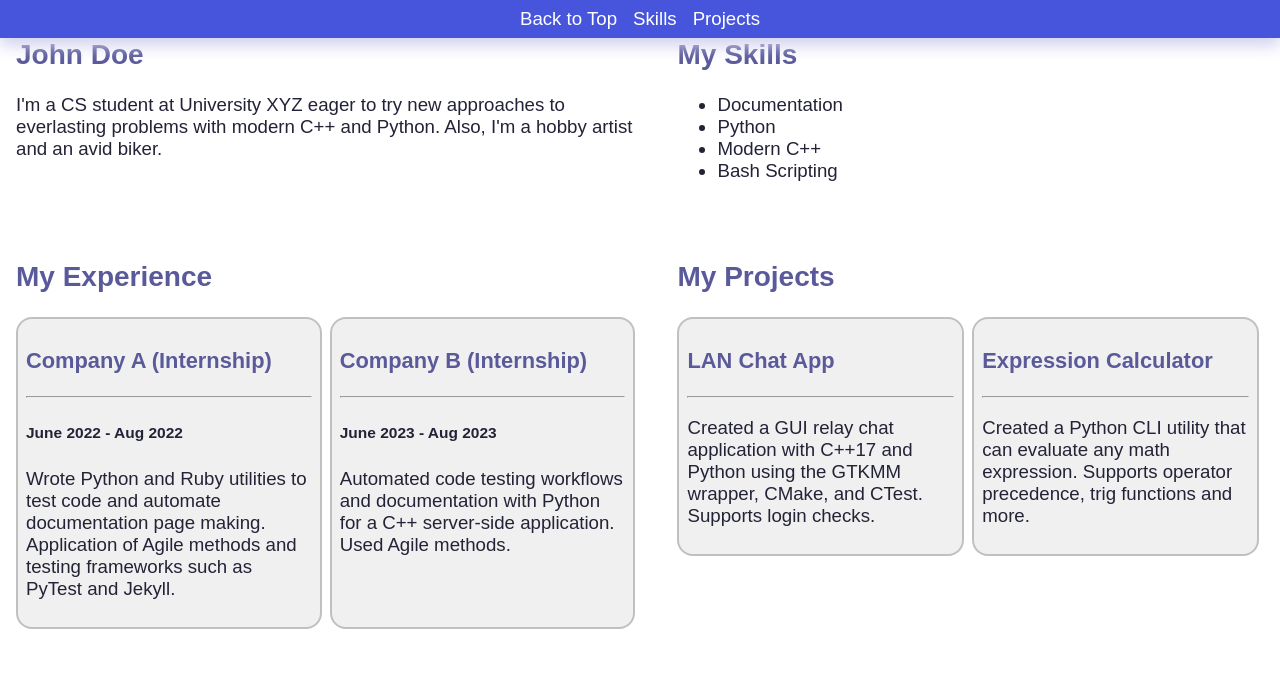
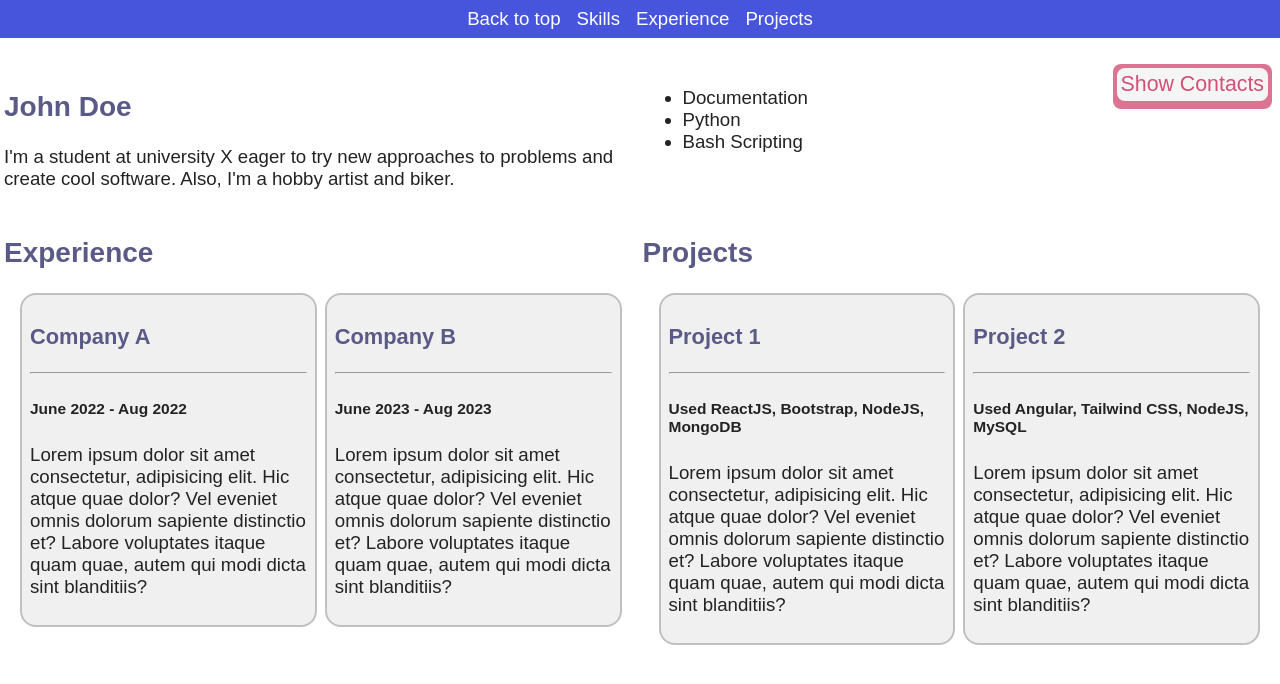
Before and after one commit to DrkWithT/ACM-Portfolio-Site-WS, a plain HTML site: page index.html in a window 1280 px wide. Drawn offline with Linux system fonts and the light colour scheme.

Commit message:
Fixed responsive styles.

```diff
--- a/index.html
+++ b/index.html
@@ -1,75 +1,98 @@
 <!DOCTYPE html>
-<html>
+<html lang="en">
 <head>
     <meta charset="UTF-8">
-    <meta name="viewport" content="width=device-width">
+    <meta name="viewport" content="width=device-width, initial-scale=1.0">
     <title>Sample Portfolio Page</title>
+
+    <!-- include CSS -->
     <link rel="stylesheet" href="resources/style.css">
-    <!--
-        TO-DO:
-        CSS stylesheet in other file
-        JS for cool interactive stuff if needed
-     -->
 </head>
 <body>
     <header>
-        <nav>
-            <a class="jump-link" href="#about-me">Back to Top</a>
+        <nav id="about-me">
+            <a class="jump-link" href="#about-me">Back to top</a>
             <a class="jump-link" href="#skills">Skills</a>
+            <a class="jump-link" href="#experience-box">Experience</a>
             <a class="jump-link" href="#projects">Projects</a>
-            <!-- <a class="jump-link" href="#contact">Contact</a> -->
         </nav>
     </header>
+    <!-- Interactive contacts badge -->
+    <div id="contact-overlay">
+        <button id="contact-btn">Show Contacts</button>
+        <p id="contact-info">
+            Phone: xxx-xxx-xxxx<br>
+            Email: johnd404@example.com<br>
+            GitHub: SampleGitHub
+        </p>
+    </div>
+    <!-- Main Content: About me, projects, etc. -->
     <div class="responsive-box">
-        <section id="about-me" class="page-section">
+        <section id="about-me">
             <h2>John Doe</h2>
-            <p>I'm a CS student at University XYZ eager to try new approaches to everlasting problems with modern C++ and Python. Also, I'm a hobby artist and an avid biker.</p>
+            <p>
+                I'm a student at university X eager to try new approaches to problems and create cool software. Also, I'm a hobby artist and biker.
+            </p>
         </section>
-        <section id="skills" class="page-section">
-            <h2>My Skills</h2>
+        <section id="skills">
             <ul>
                 <li>Documentation</li>
                 <li>Python</li>
-                <li>Modern C++</li>
                 <li>Bash Scripting</li>
             </ul>
         </section>
-        <section id="experience-box" class="page-section">
-            <h2>My Experience</h2>
-            <div class="responsive-box">
+        <section id="experience-box">
+            <h2>Experience</h2>
             <ul class="card-list">
                 <li class="card">
-                        <h3>Company A (Internship)</h3>
+                    <h3>Company A</h3>
                     <hr>
                     <h5>June 2022 - Aug 2022</h5>
-                        <p>Wrote Python and Ruby utilities to test code and automate documentation page making. Application of Agile methods and testing frameworks such as PyTest and Jekyll.</p>
+                    <p>
+                        Lorem ipsum dolor sit amet consectetur, adipisicing elit. Hic atque quae dolor? Vel eveniet omnis
+                        dolorum sapiente distinctio et? Labore voluptates itaque quam quae, autem qui modi dicta sint
+                        blanditiis?
+                    </p>
                 </li>
                 <li class="card">
-                        <h3>Company B (Internship)</h3>
+                    <h3>Company B</h3>
                     <hr>
                     <h5>June 2023 - Aug 2023</h5>
-                        <p>Automated code testing workflows and documentation with Python for a C++ server-side application. Used Agile methods.</p>
+                    <p>
+                        Lorem ipsum dolor sit amet consectetur, adipisicing elit. Hic atque quae dolor? Vel eveniet omnis
+                        dolorum sapiente distinctio et? Labore voluptates itaque quam quae, autem qui modi dicta sint
+                        blanditiis?
+                    </p>
                 </li>
             </ul>
-            </div>
         </section>
-        <section id="projects" class="page-section">
-            <h2>My Projects</h2>
-            <div class="responsive-box">
+        <section id="projects">
+            <h2>Projects</h2>
             <ul class="card-list">
                 <li class="card">
-                        <h3>LAN Chat App</h3>
+                    <h3>Project 1</h3>
                     <hr>
-                        <p>Created a GUI relay chat application with C++17 and Python using the GTKMM wrapper, CMake, and CTest. Supports login checks.</p>
+                    <h5>Used ReactJS, Bootstrap, NodeJS, MongoDB</h5>
+                    <p>
+                        Lorem ipsum dolor sit amet consectetur, adipisicing elit. Hic atque quae dolor? Vel eveniet omnis
+                        dolorum sapiente distinctio et? Labore voluptates itaque quam quae, autem qui modi dicta sint
+                        blanditiis?
+                    </p>
                 </li>
                 <li class="card">
-                        <h3>Expression Calculator</h3>
+                    <h3>Project 2</h3>
                     <hr>
-                        <p>Created a Python CLI utility that can evaluate any math expression. Supports operator precedence, trig functions and more.</p>
+                    <h5>Used Angular, Tailwind CSS, NodeJS, MySQL</h5>
+                    <p>
+                        Lorem ipsum dolor sit amet consectetur, adipisicing elit. Hic atque quae dolor? Vel eveniet omnis
+                        dolorum sapiente distinctio et? Labore voluptates itaque quam quae, autem qui modi dicta sint
+                        blanditiis?
+                    </p>
                 </li>
             </ul>
-            </div>
         </section>
     </div>
+    <!-- JS -->
+    <script src="./resources/index.js"></script>
 </body>
 </html>
--- a/resources/style.css
+++ b/resources/style.css
@@ -1,25 +1,24 @@
-/*
-    @file: resources/style.css
-    @author ACM Beginners Project Team
-*/
+/**
+ * File: style.css
+ * Author: ...
+ */
 
-body {
-    margin: 0px;
-    padding: 0px;
+ body {
+    margin: 0;
+    padding: 0;
     font-family: Arial, Helvetica, sans-serif;
     font-size: 14pt;
-    color: rgb(35, 35, 55);
+    color: rgb(35, 35, 35);
 }
 
 header {
     position: fixed;
-    z-index: 2;
+    z-index: 1;
     left: 0;
     right: 0;
     top: 0;
     background-color: rgb(70, 85, 220);
     color: white;
-    box-shadow: 0 8px 16px 0 rgb(210, 210, 240);
 }
 
 nav {
@@ -33,53 +32,59 @@ a.jump-link {
     padding: 8px;
     background-color: rgb(70, 85, 220);
     color: white;
-    transition-property: background-color;
-    transition-duration: 0.5s;
     text-decoration: none;
 }
 
-a.jump-link:hover {
-    background-color: rgb(115, 130, 235);
-    color: rgb(220, 235, 240);
-}
-
+/* for bigger screens e.g laptop / tablet */
 @media (min-width: 640px) {
     .responsive-box {
         display: grid;
-        grid-template-columns: auto auto;
-        margin-top: 50px 0;
-        padding: 0;
+        grid-template-columns: 1fr 1fr;
+        /* grid-template-columns: auto auto; */
+        margin-top: 64px;
+        padding: 4px;
         gap: 5px;
     }
 
     .page-section {
-        display: block;
         margin: 8px;
         padding: 8px;
     }
+
+    ul.card-list {
+        list-style: none;
+        display: grid;
+        grid-template-columns: 1fr 1fr;
+        gap: 8px;
+        margin: 0;
+        padding: 0 16px;
+    }
 }
 
-@media (max-width: 649px) {
+/* mobile screens e.g phones or smaller tablets */
+@media (max-width: 639px) {
     .responsive-box {
         display: flex;
         flex-direction: column;
         justify-content: center;
+        /* grid-template-columns: auto auto; */
+        padding: 0;
+        /* gap: 5px; */
     }
 
     .page-section {
-        display: block;
         margin: 4px;
         padding: 4px;
     }
-}
 
-ul.card-list {
-    list-style: none;
-    display: grid;
-    grid-template-columns: 1fr 1fr;
-    gap: 8px;
-    margin: 0;
-    padding: 0;
+    ul.card-list {
+        list-style: none;
+        display: flex;
+        flex-direction: column;
+        gap: 4px;
+        margin: 0;
+        padding: 0 8px;
+    }
 }
 
 li.card {
@@ -90,5 +95,39 @@ li.card {
 }
 
 h2, h3 {
-    color: rgb(90, 90, 155);
+    color: rgb(90, 90, 135);
 }
+
+/* Interactive Content */
+
+/* Container (Contact Info) */
+div#contact-overlay {
+    position: fixed;
+    z-index: 2;
+    top: 64px;
+    right: 8px;
+    padding: 4px;
+    border-radius: 8px;
+    background-color: rgba(210, 80, 120, 0.8);
+    font-family: inherit;
+    font-size: 16pt;
+}
+
+button#contact-btn {
+    display: block;
+    margin-bottom: 4px;
+    padding: 4px;
+    border: none;
+    border-radius: 8px;
+    background-color: whitesmoke;
+    font-family: inherit;
+    font-size: inherit;
+    color: rgb(210, 80, 120);
+}
+
+p#contact-info {
+    text-align: left;
+    display: none;
+    background-color: whitesmoke;
+    color: rgb(35, 35, 35);
+}
```
Lines whose indentation alone changed are shown as unchanged.
